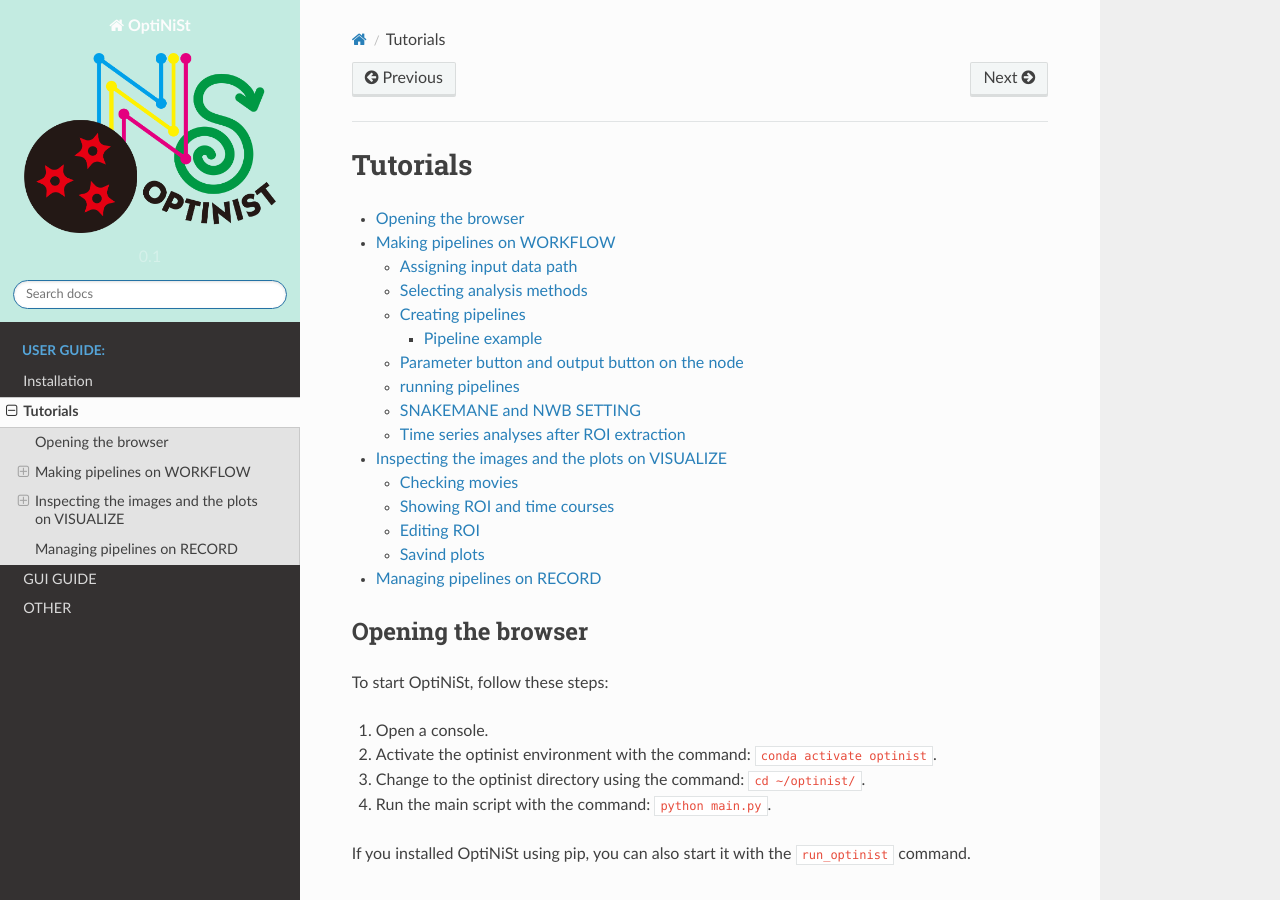
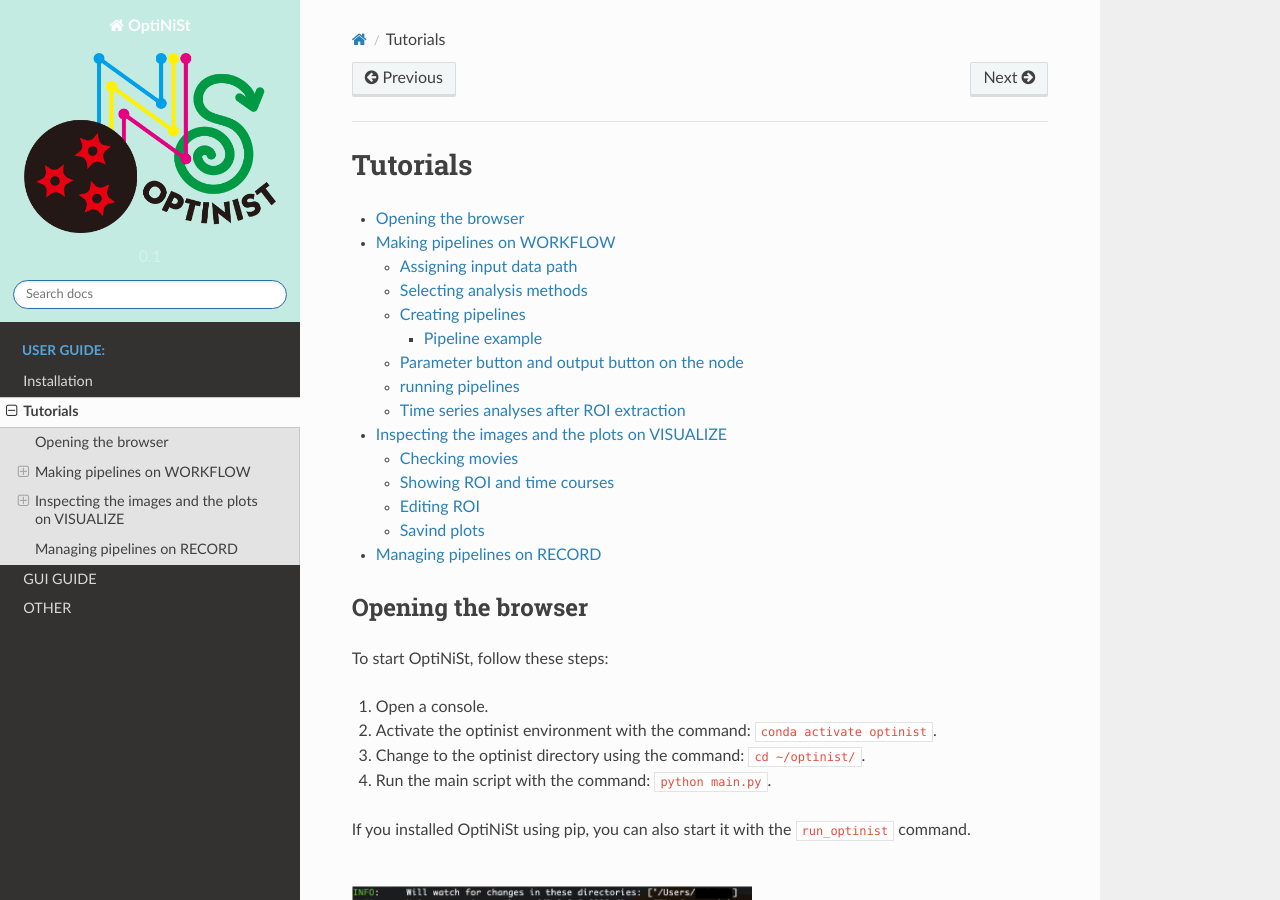
Before and after one commit to oist/optinist, a Sphinx documentation site: the page built from docs/tutorials.md, in a window 1280 px wide and 900 px high. Built offline with Sphinx 7.4.7 and the Read the Docs theme 2.0.0, drawn with Linux system fonts in a browser that asks for light colours; some of the changed text lies outside the part shown.

Commit message:
Update tutorials.md

```diff
--- a/docs/tutorials.md
+++ b/docs/tutorials.md
@@ -9,7 +9,6 @@
     * [Pipeline example](#pipeline-example)
   * [Parameter button and output button on the node](#parameter-button-and-output-button-on-the-node)
   * [running pipelines](#running-pipelines)
-  * [SNAKEMANE and NWB SETTING](#snakemane-and-nwb-setting)
   * [Time series analyses after ROI extraction](#time-series-analyses-after-roi-extraction)
 * [Inspecting the images and the plots on VISUALIZE](#inspecting-the-images-and-the-plots-on-visualize)
   * [Checking movies](#checking-movies)
@@ -94,10 +93,6 @@
 
 
 ### running pipelines
-
-
-### SNAKEMANE and NWB SETTING
-
 
 ### Time series analyses after ROI extraction
 OptiNiSt offers some basic time-series analysis functions. For example, event-triggered averaging can be applied to the ROI time-series data created by OptiNiSt. Assuming that you have the result of ROI extraction, here explains how to create the pipeline. Because the ROI time-series is in NWB format, the hdf5 data node is appropriate as the input node.
```
